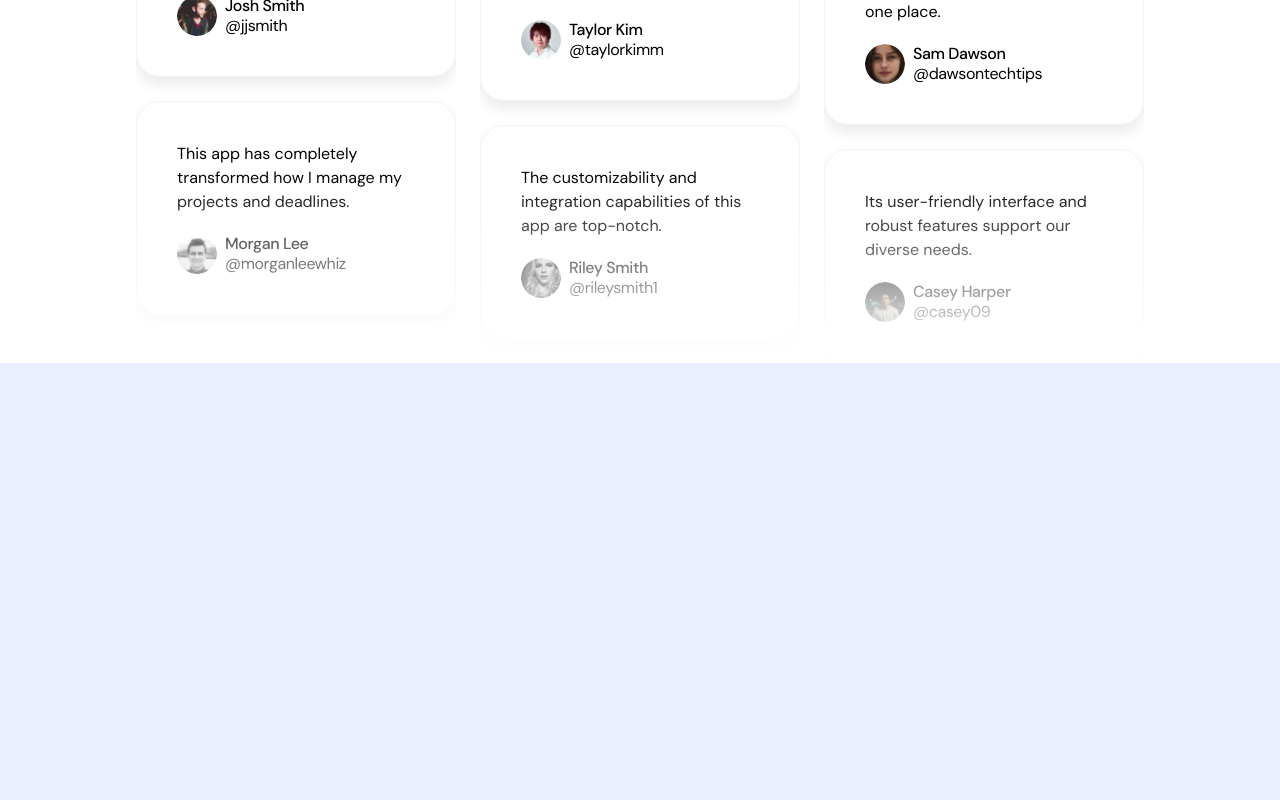
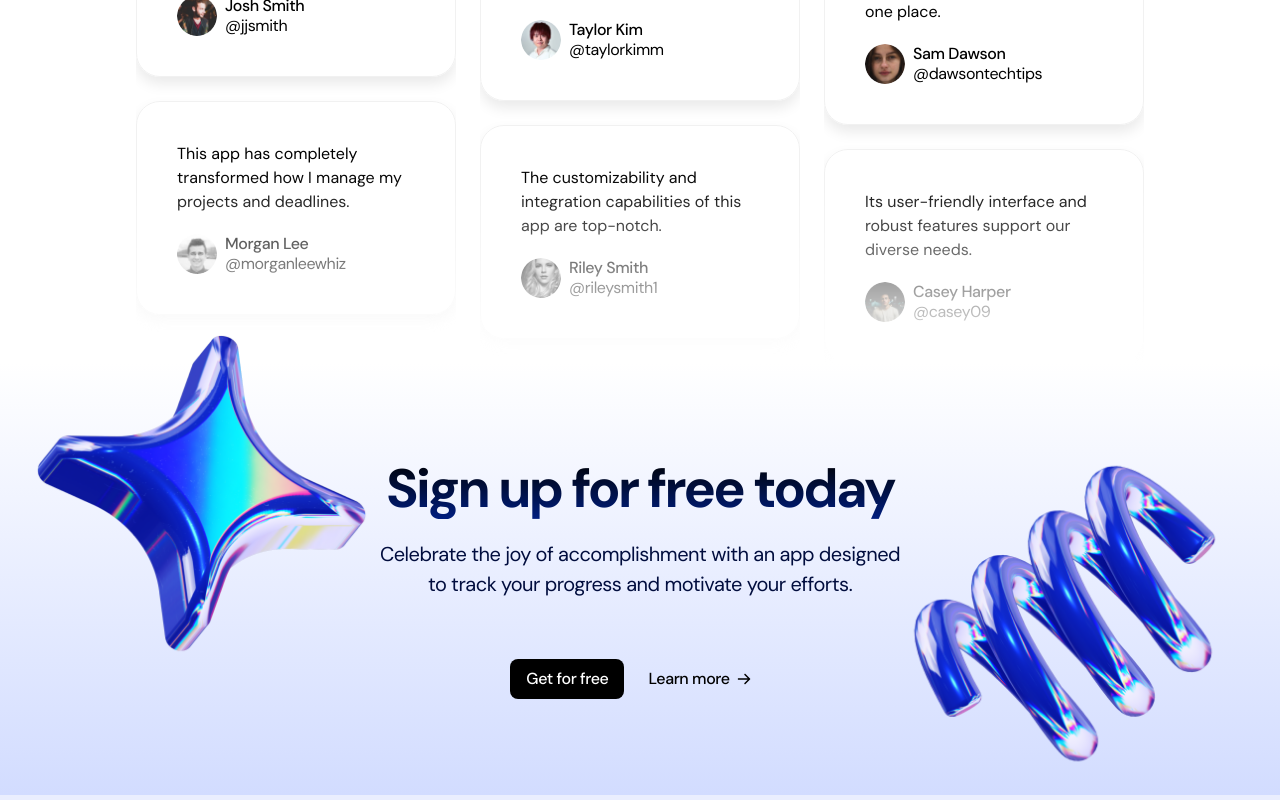
Before and after one commit to Vader4k/Animated-landing-page, a Next.js app: page / in a window 1280 px wide. Shown: the part 3808-4608 px from the top of the page. Before the commit the page ends 4171 px from the top, so only its background shows below. Built offline with nearby package versions, Linux system fonts and the light colour scheme.

Commit message:
done cta section

```diff
--- a/src/app/page.tsx
+++ b/src/app/page.tsx
@@ -1,3 +1,4 @@
+import { CallToAction } from "@/sections/CallToAction";
 import { Header } from "@/sections/Header";
 import { Hero } from "@/sections/Hero";
 import { LogoTicker } from "@/sections/LogoTicker";
@@ -14,6 +15,7 @@ export default function Home() {
       <ProductShowcase />
       <Pricing />
       <Testimonials />
+      <CallToAction />
     </>
   );
 }
--- a/src/sections/CallToAction.tsx
+++ b/src/sections/CallToAction.tsx
@@ -1,3 +1,39 @@
+import ArrowRight from '@/assets/arrow-right.svg';
+import starTimage from '@/assets/star.png';
+import spring from '@/assets/spring.png';
+import Image from 'next/image';
+
+
 export const CallToAction = () => {
-  return null;
+  return (
+    <section className="bg-gradient-to-b from-white to-[#D2DCFF] py-24 overflow-x-clip">
+      <div className="container">
+        <div className='max-w-[540px] mx-auto relative'>
+          <h2 className="title">Sign up for free today</h2>
+          <p className="desc mt-5">
+            Celebrate the joy of accomplishment with an app designed to track your progress and motivate your efforts.
+          </p>
+          <Image
+            src={starTimage}
+            alt='star image'
+            width={360}
+            className='absolute -left-[350px] -top-[137px]'
+          />
+          <Image
+            src={spring}
+            alt='spring image'
+            width={360}
+            className='absolute -right-[331px] -top-[19px]'
+          />
+        </div>
+        <div className="mt-10 justify-center flex gap-2 pt-5">
+          <button className="btn btn-primary">Get for free</button>
+          <button className="btn btn-text gap-1">
+            <span>Learn  more</span>
+            <ArrowRight className="h-5 w-5"/>
+          </button>
+        </div>
+      </div>
+    </section>
+  );
 };
```
